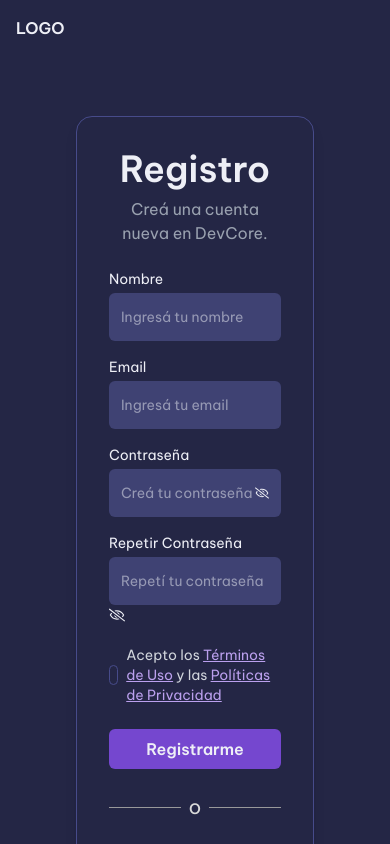
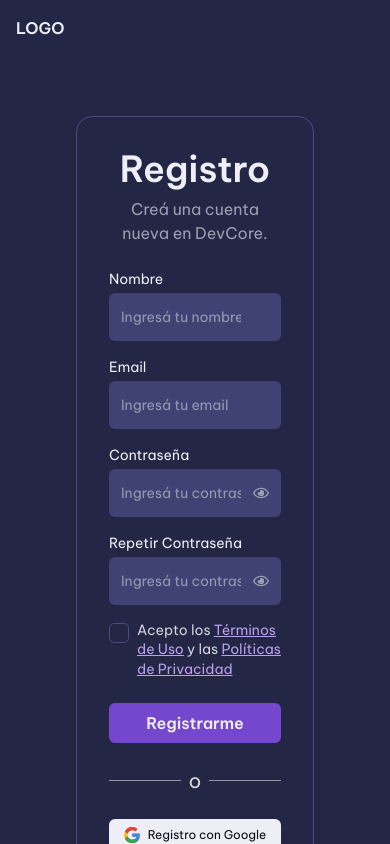
Before and after one commit to DevCore-PF/ProyectoFinalFront, a Next.js app in the folder front/: page /register in a window 390 px wide. Shown: the top 844 px of the page. Built offline with nearby package versions, Linux system fonts and the light colour scheme; a web font is replaced by a local one.

Commit message:
Se unificarion estilos de fomularios login y register

```diff
--- a/front/app/(auth)/register/page.tsx
+++ b/front/app/(auth)/register/page.tsx
@@ -73,7 +73,11 @@ const page = () => {
                 onChange={formik.handleChange}
                 onBlur={formik.handleBlur}
                 placeholder="Ingresá tu nombre"
-                className="w-full h-12 rounded-md bg-background2 px-3 text-sm focus:outline-none focus:ring-1 focus:ring-purple-300/50"
+                className={`w-full h-12 rounded-md bg-background2 px-3 pr-10 text-sm focus:outline-none focus:ring-1 focus:ring-purple-300/50 ${
+                  formik.touched.name && formik.errors.name
+                    ? "border border-red-500"
+                    : ""
+                }`}
               />
               {formik.errors.name && formik.touched.name ? (
                 <p className="text-red-400 text-sm text-center mt-2">
@@ -93,7 +97,11 @@ const page = () => {
                 onChange={formik.handleChange}
                 onBlur={formik.handleBlur}
                 placeholder="Ingresá tu email"
-                className="w-full h-12 rounded-md bg-background2 px-3 text-sm focus:outline-none focus:ring-1 focus:ring-purple-300/50"
+                className={`w-full h-12 rounded-md bg-background2 px-3 pr-10 text-sm focus:outline-none focus:ring-1 focus:ring-purple-300/50 ${
+                  formik.touched.email && formik.errors.email
+                    ? "border border-red-500"
+                    : ""
+                }`}
               />
               {formik.errors.email && formik.touched.email ? (
                 <p className="text-red-400 text-sm text-center mt-2">
@@ -106,18 +114,27 @@ const page = () => {
               <label htmlFor="password" className="block text-sm mb-1">
                 Contraseña
               </label>
-              <div className="w-full h-12 rounded-md bg-background2 px-3 text-sm flex justify-between focus-within:ring-1 focus-within:ring-purple-300/50">
+              <div className="relative">
                 <input
                   type={show ? "text" : "password"}
                   id="password"
+                  name="password"
+                  placeholder="Ingresá tu contraseña"
                   value={formik.values.password}
                   onChange={formik.handleChange}
                   onBlur={formik.handleBlur}
-                  placeholder="Creá tu contraseña"
-                  className="focus:outline-none bg-transparent w-full rounded-md autofill:bg-transparent"
+                  className={`w-full h-12 rounded-md bg-background2 px-3 pr-10 text-sm focus:outline-none focus:ring-1 focus:ring-purple-300/50 ${
+                    formik.touched.password && formik.errors.password
+                      ? "border border-red-500"
+                      : ""
+                  }`}
                 />
-                <button onClick={handleShowPass}>
-                  {show ? <FaRegEye /> : <FaRegEyeSlash />}
+                <button
+                  type="button"
+                  onClick={handleShowPass}
+                  className="absolute right-3 cursor-pointer top-1/2 transform -translate-y-1/2 text-gray-400 hover:text-gray-200"
+                >
+                  {show ? <FaRegEyeSlash /> : <FaRegEye />}
                 </button>
               </div>
               {formik.errors.password && formik.touched.password ? (
@@ -131,21 +148,29 @@ const page = () => {
               <label htmlFor="repeatPassword" className="block text-sm mb-1">
                 Repetir Contraseña
               </label>
-              <div>
+               <div className="relative">
                 <input
                   type={showR ? "text" : "password"}
-                  id="repeatPassword"
-                  value={formik.values.repeatPassword}
+                  id="password"
+                  name="password"
+                  placeholder="Ingresá tu contraseña"
+                  value={formik.values.password}
                   onChange={formik.handleChange}
                   onBlur={formik.handleBlur}
-                  placeholder="Repetí tu contraseña"
-                  className="w-full h-12 rounded-md bg-background2 px-3 text-sm focus:outline-none focus:ring-1 focus:ring-purple-300/50"
+                  className={`w-full h-12 rounded-md bg-background2 px-3 pr-10 text-sm focus:outline-none focus:ring-1 focus:ring-purple-300/50 ${
+                    formik.touched.password && formik.errors.password
+                      ? "border border-red-500"
+                      : ""
+                  }`}
                 />
-                <button onClick={handleShowPass}>
-                  {showR ? <FaRegEye /> : <FaRegEyeSlash />}
+                <button
+                  type="button"
+                  onClick={handleShowRPass}
+                  className="absolute cursor-pointer right-3 top-1/2 transform -translate-y-1/2 text-gray-400 hover:text-gray-200"
+                >
+                  {showR ? <FaRegEyeSlash /> : <FaRegEye />}
                 </button>
               </div>
-
               {formik.errors.repeatPassword && formik.touched.repeatPassword ? (
                 <p className="text-red-400 text-sm text-center mt-2">
                   {formik.errors.repeatPassword}
@@ -153,14 +178,16 @@ const page = () => {
               ) : null}
             </div>
 
-            <div className="flex items-center gap-2 text-xs text-gray-300">
-              <label className="inline-flex items-center cursor-pointer">
+            <div className="flex flex-wrap items-start sm:items-center gap-2 text-xs text-gray-300">
+              <label className="inline-flex items-start sm:items-center cursor-pointer w-full sm:w-auto">
                 <input type="checkbox" className="sr-only" />
-
-                <div className="w-5 h-5 border border-border rounded-[5px] flex items-center justify-center">
+                <div className="w-5 h-5 border border-border rounded-[5px] flex-shrink-0 flex items-center justify-center mt-0.5">
                   <div className="w-3 h-2.5 bg-accent-dark rounded-xs hidden checkbox-indicator"></div>
                 </div>
-                <label htmlFor="terms" className="ml-2 select-none text-sm">
+                <label
+                  htmlFor="terms"
+                  className="ml-2 select-none text-sm leading-snug sm:leading-normal"
+                >
                   Acepto los{" "}
                   <span className="underline cursor-pointer text-accent-medium">
                     Términos de Uso
@@ -186,14 +213,17 @@ const page = () => {
               <div className="flex-1 h-px bg-gray-medium-dark"></div>
             </div>
 
-            <button className="flex items-center justify-center gap-2 bg-font-light cursor-pointer text-font-dark py-2 rounded-md hover:bg-gray-100 transition">
+            <button className="flex items-center justify-center gap-2 bg-font-light cursor-pointer text-font-dark py-2 rounded-md hover:bg-gray-100 transition text-xs sm:text-base px-3 sm:px-4 text-center">
               <Image
                 src="/icons/googleIcon.svg"
                 width={18}
                 height={18}
                 alt="Ícono de Google"
+                className="w-4 h-4 sm:w-[18px] sm:h-[18px]"
               />
-              Registrarse con Google
+              <span className="text-ellipsis overflow-hidden text-center">
+                Registro con Google
+              </span>
             </button>
 
             <p className="text-center text-gray-400 text-sm mt-2">
--- /dev/null
+++ b/front/app/(auth)/role/page.tsx
@@ -0,0 +1,34 @@
+//Icons
+import { GoMortarBoard } from "react-icons/go";
+import { HiOutlineComputerDesktop } from "react-icons/hi2";
+
+//Next
+import Link from "next/link";
+
+const page = () => {
+  return (
+    <div className="min-h-screen text-font-light flex flex-col">
+      <header className="p-4">
+        <Link href="/">
+          <span className="font-semibold">LOGO</span>
+        </Link>
+      </header>
+      <section className="flex gap-4 flex-col items-center justify-center mt-15">
+        <h1 className="text-5xl">Bienvenid@ a DevCore!</h1>
+        <h3 className="text-4xl">¿Qué eres?</h3>
+        <div className="flex min-w-280  mt-15 mb-20 justify-between ">
+          <span className="border-2 border-border bg-background2/50 p-25 rounded-[10px] duration-300 transition-all hover:scale-110 cursor-pointer">
+            <GoMortarBoard className="text-[#bfc1de]" size={300} />
+            <p>Profesor</p>
+          </span>
+          <span className="border-2  border-border bg-background2/50 p-25 rounded-[10px] duration-300 transition-all hover:scale-110 cursor-pointer">
+            <HiOutlineComputerDesktop className="text-[#bfc1de]" size={300} />
+          <p>Alumn@</p>
+          </span>
+        </div>
+      </section>
+    </div>
+  );
+};
+
+export default page;
--- a/front/validators/registerSchema.ts
+++ b/front/validators/registerSchema.ts
@@ -27,7 +27,7 @@ export const registerValidations = Yup.object({
     .max(15, "Máximo debe ser 15 caracteres")
     .matches(/[A-Z]/, "Debe incluir una mayúscula")
     .matches(/[0-9]/, "Debe incluir un número")
-    .matches(/[!@#$%^&*(),.?":{}|<>]/, "Debe inlcuir un catacter especial"),
+    .matches(/[!@#$%^&*(),.?":{}|<>-]/, "Debe inlcuir un catacter especial"),
 
   repeatPassword: Yup.string()
     .required("Debe confirmar contraseña")
```
Also changed, not shown: front/app/(auth)/login/page.tsx (+12 -19 lines).
